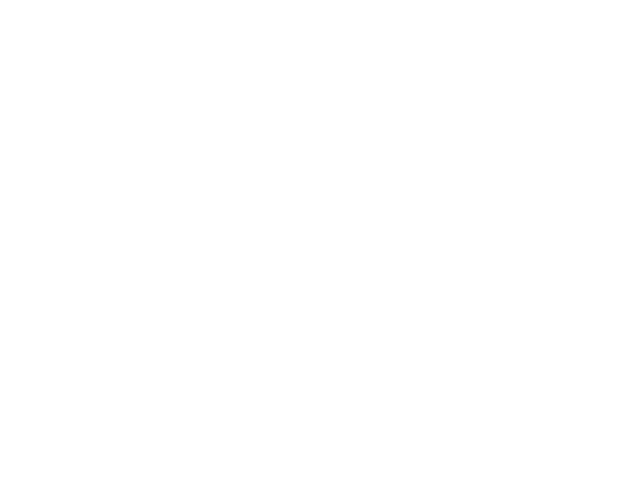
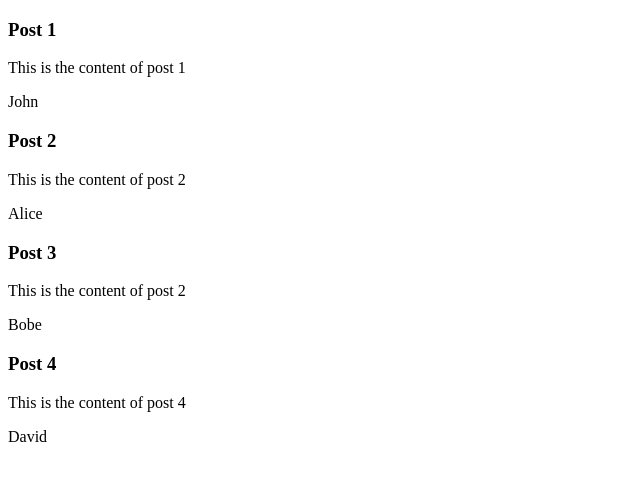
Before and after one commit to shemaryahuz/Linkodcode, a React (Vite) app in the folder frontend/: page / in a window 1280 px wide. Shown: the top 480 px of the page, without its empty margins (0-640 px from the left). Built offline with nearby package versions, Linux system fonts and the light colour scheme.

Commit message:
add: home-page component and load posts from a json file

```diff
--- /dev/null
+++ b/frontend/data/posts.json
@@ -0,0 +1,26 @@
+[
+    {
+        "id": 1,
+        "title": "Post 1",
+        "content": "This is the content of post 1",
+        "author": "John"
+    },
+    {
+        "id": 2,
+        "title": "Post 2",
+        "content": "This is the content of post 2",
+        "author": "Alice"
+    },
+    {
+        "id": 3,
+        "title": "Post 3",
+        "content": "This is the content of post 2",
+        "author": "Bobe"
+    },
+    {
+        "id": 4,
+        "title": "Post 4",
+        "content": "This is the content of post 4",
+        "author": "David"
+    }
+]
--- a/frontend/src/App.tsx
+++ b/frontend/src/App.tsx
@@ -1,12 +1,14 @@
 
 import './App.css'
+import HomePage from './pages/HomePage'
 
 function App() {
 
   return (
-    <>
+    <div className='app'>
+      <HomePage />
 
-    </>
+    </div>
   )
 }
 
--- /dev/null
+++ b/frontend/src/components/PostCard.tsx
@@ -0,0 +1,11 @@
+import type { Post } from "../services/postsService";
+
+export default function PostCard({ title, content, author }:Post) {
+  return (
+    <section className="postCard">
+      <h3>{title}</h3>
+      <p>{content}</p>
+      <p>{author}</p>
+    </section>
+  )
+}
--- /dev/null
+++ b/frontend/src/pages/HomePage.tsx
@@ -0,0 +1,17 @@
+import { useState } from "react";
+import { loadPosts, type Post } from "../services/postsService";
+import PostCard from "../components/PostCard";
+
+const postsArr: Post[] = await loadPosts();
+
+export default function HomePage() {
+
+  const [posts, setPosts] = useState(postsArr);
+  return (
+    <main className="home-page">
+      {posts.map((post: Post) => (
+        <PostCard key={post.id} title={post.title} content={post.content} author={post.author}/>
+      ))}
+    </main>
+  )
+}
--- /dev/null
+++ b/frontend/src/services/postsService.ts
@@ -0,0 +1,14 @@
+
+export interface Post {
+  id?: number;
+  title: string;
+  content: string;
+  author: string;
+}
+
+export async function loadPosts(): Promise<Post[]> {
+    const res = await fetch('../data/posts.json');
+    const posts = await res.json()
+    console.log(posts);
+    return posts;
+}
```
